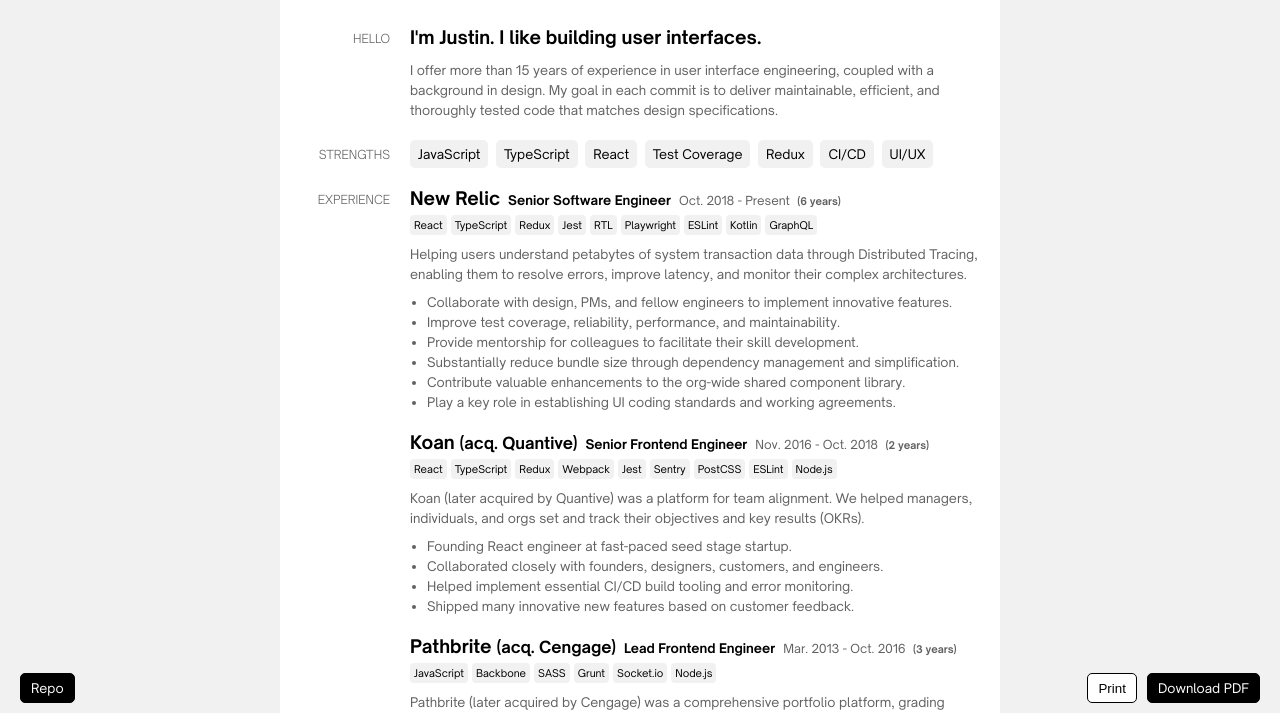
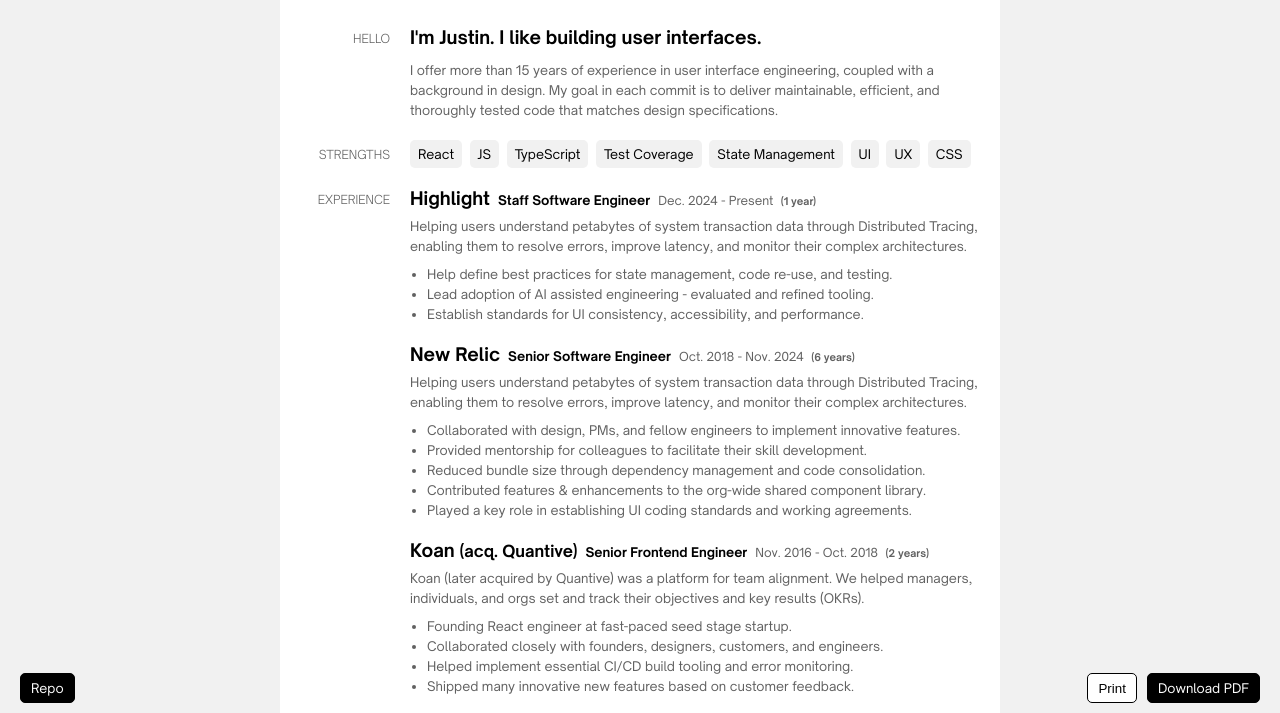
Before and after one commit to icd2k3/resume, a website: page src/index.html in a window 1280 px wide. Shown: the part 77-790 px from the top of the page. Drawn offline with Linux system fonts and the light colour scheme.

Commit message:
feat: Keep resume updated

```diff
--- a/src/index.html
+++ b/src/index.html
@@ -408,18 +408,50 @@
       <section>
         <h2>Strengths</h2>
         <ul class="tech">
-          <li class="tech">JavaScript</li>
+          <li class="tech">React</li>
+          <li class="tech">JS</li>
           <li class="tech">TypeScript</li>
-          <li class="tech">React</li>
           <li class="tech">Test Coverage</li>
-          <li class="tech">Redux</li>
-          <li class="tech">CI/CD</li>
-          <li class="tech">UI/UX</li>
+          <li class="tech">State Management</li>
+          <li class="tech">UI</li>
+          <li class="tech">UX</li>
+          <li class="tech">CSS</li>
         </ul>
       </section>
       <section>
         <h2>Experience</h2>
         <div>
+          <dl>
+            <dt>
+              <h3>Highlight</h3>
+            </dt>
+            <dd>
+              <h4>Staff Software Engineer</h4>
+            </dd>
+            <dd>
+              <time datetime="2024-12-01">Dec. 2024</time> - Present
+              <strong class="years">(1 year)</strong>
+            </dd>
+            <dd class="desc">
+              Helping users understand petabytes of system transaction data
+              through Distributed Tracing, enabling them to resolve errors,
+              improve latency, and monitor their complex architectures.
+              <ul>
+                <li>
+                  Help define best practices for state management, code re-use,
+                  and testing.
+                </li>
+                <li>
+                  Lead adoption of AI assisted engineering - evaluated and
+                  refined tooling.
+                </li>
+                <li>
+                  Establish standards for UI consistency, accessibility, and
+                  performance.
+                </li>
+              </ul>
+            </dd>
+          </dl>
           <dl>
             <dt>
               <h3>New Relic</h3>
@@ -428,21 +460,9 @@
               <h4>Senior Software Engineer</h4>
             </dd>
             <dd>
-              <time datetime="2018-10-01">Oct. 2018</time> - Present
+              <time datetime="2018-10-01">Oct. 2018</time> -
+              <time datetime="2024-11-01">Nov. 2024</time>
               <strong class="years">(6 years)</strong>
-            </dd>
-            <dd>
-              <ul class="stack">
-                <li>React</li>
-                <li>TypeScript</li>
-                <li>Redux</li>
-                <li>Jest</li>
-                <li>RTL</li>
-                <li>Playwright</li>
-                <li>ESLint</li>
-                <li>Kotlin</li>
-                <li>GraphQL</li>
-              </ul>
             </dd>
             <dd class="desc">
               Helping users understand petabytes of system transaction data
@@ -450,27 +470,23 @@
               improve latency, and monitor their complex architectures.
               <ul>
                 <li>
-                  Collaborate with design, PMs, and fellow engineers to
+                  Collaborated with design, PMs, and fellow engineers to
                   implement innovative features.
                 </li>
                 <li>
-                  Improve test coverage, reliability, performance, and
-                  maintainability.
-                </li>
-                <li>
-                  Provide mentorship for colleagues to facilitate their skill
+                  Provided mentorship for colleagues to facilitate their skill
                   development.
                 </li>
                 <li>
-                  Substantially reduce bundle size through dependency management
-                  and simplification.
+                  Reduced bundle size through dependency management and code
+                  consolidation.
                 </li>
                 <li>
-                  Contribute valuable enhancements to the org-wide shared
+                  Contributed features & enhancements to the org-wide shared
                   component library.
                 </li>
                 <li>
-                  Play a key role in establishing UI coding standards and
+                  Played a key role in establishing UI coding standards and
                   working agreements.
                 </li>
               </ul>
@@ -487,19 +503,6 @@
               <time datetime="2016-11-01">Nov. 2016</time> -
               <time datetime="2018-10-01">Oct. 2018</time>
               <strong class="years">(2 years)</strong>
-            </dd>
-            <dd>
-              <ul class="stack">
-                <li>React</li>
-                <li>TypeScript</li>
-                <li>Redux</li>
-                <li>Webpack</li>
-                <li>Jest</li>
-                <li>Sentry</li>
-                <li>PostCSS</li>
-                <li>ESLint</li>
-                <li>Node.js</li>
-              </ul>
             </dd>
             <dd class="desc">
               Koan (later acquired by Quantive) was a platform for team
@@ -536,16 +539,6 @@
               <time datetime="2015-10-01">Oct. 2016</time>
               <strong class="years">(3 years)</strong>
             </dd>
-            <dd>
-              <ul class="stack">
-                <li>JavaScript</li>
-                <li>Backbone</li>
-                <li>SASS</li>
-                <li>Grunt</li>
-                <li>Socket.io</li>
-                <li>Node.js</li>
-              </ul>
-            </dd>
             <dd class="desc">
               Pathbrite (later acquired by Cengage) was a comprehensive
               portfolio platform, grading assessment tool, and LMS tailored for
@@ -559,10 +552,6 @@
                 <li>
                   Contributed to the growth of engineers through planning,
                   process, and mentorship.
-                </li>
-                <li>
-                  Significantly improved maintainability, accessibility, and
-                  reliability of the application.
                 </li>
               </ul>
             </dd>
@@ -580,11 +569,9 @@
               <strong class="years">(5 years)</strong>
             </dd>
             <dd class="desc">
-              Designed, animated, and developed advertising solutions for
-              renowned brands such as HBO, Morgan Stanley, and Porsche.
-              Delivered diverse projects under stringent deadlines ranging from
-              websites, games, and applications to interactive web ads and
-              commercials.
+              Designed, animated, and developed websites, games, and
+              applications for renowned brands such as HBO, Morgan Stanley, and
+              Porsche.
             </dd>
           </dl>
           <dl>
```
